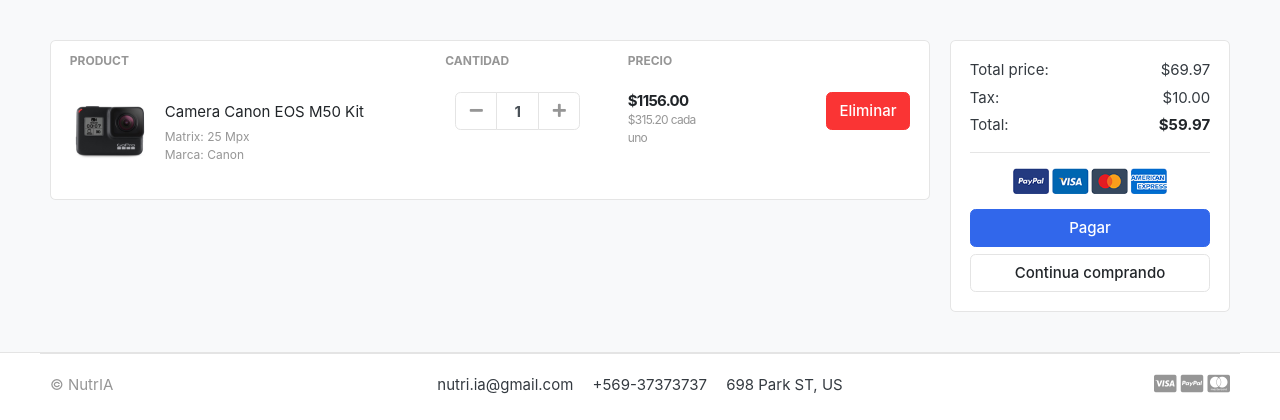
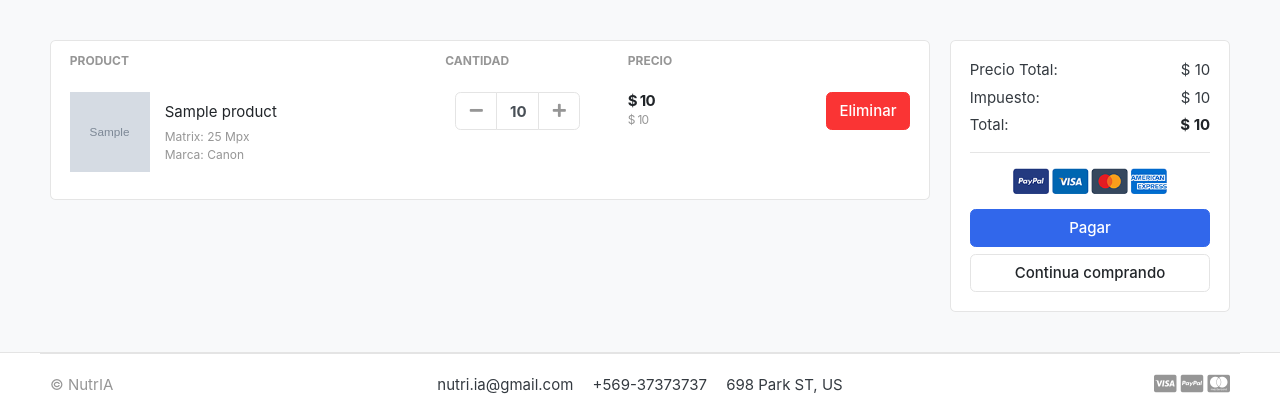
Before and after one commit to franciscapr/ecommerce, a Django app: template templates/store/cart.html in a window 1280 px wide. Shown: the part 120-540 px from the top of the page. Run offline with Django 5.2, Linux system fonts and the light colour scheme; the template is opened without the code that fills it: most values are stand-ins (such as "Sample title", 1, 10 or a date in 2020); grey boxes marked "Sample" are stand-in pictures; some web fonts are replaced.

Commit message:
actualizacion del precio

```diff
--- a/templates/store/cart.html
+++ b/templates/store/cart.html
@@ -20,12 +20,14 @@
     </tr>
     </thead>
     <tbody>
+
+        {% for cart_item in cart_items %}
     <tr>
         <td>
             <figure class="itemside align-items-center">
-                <div class="aside"><img src="./images/items/11.jpg" class="img-sm"></div>
+                <div class="aside"><img src="{{ cart_item.product.images.url }}" class="img-sm"></div>
                 <figcaption class="info">
-                    <a href="#" class="title text-dark">Camera Canon EOS M50 Kit</a>
+                    <a href="#" class="title text-dark">{{ cart_item.product.product_name }}</a>
                     <p class="text-muted small">Matrix: 25 Mpx <br> Marca: Canon</p>
                 </figcaption>
             </figure>
@@ -34,44 +36,47 @@
                         <div class="col">
                             <div class="input-group input-spinner">
                                 <div class="input-group-prepend">
-                                <button class="btn btn-light" type="button" id="button-plus"> <i class="fa fa-minus"></i> </button>
+                                <button class="btn btn-light" type="button" id="button-plus"> <i class="fa fa-minus"></i></button>
                                 </div>
-                                <input type="text" class="form-control"  value="1">
+                                <input type="text" class="form-control"  value="{{ cart_item.quantity }}">
                                 <div class="input-group-append">
-                                <button class="btn btn-light" type="button" id="button-minus"> <i class="fa fa-plus"></i> </button>
+                                <a href="{% url 'add_cart' cart_item.product.id %}" class="btn btn-light" type="button" id="button-minus"> <i class="fa fa-plus"></i></a>
                                 </div>
-                            </div> <!-- input-group.// -->
-                        </div> <!-- col.// -->
+                            </div>
+                        </div>
         </td>
         <td>
             <div class="price-wrap">
-                <var class="price">$1156.00</var>
-                <small class="text-muted"> $315.20 cada uno </small>
+                <var class="price">$ {{ cart_item.sub_total }}</var>
+                <small class="text-muted">$ {{ cart_item.product.price }}</small>
             </div>
         </td>
         <td class="text-right">
-        <a href="" class="btn btn-danger"> Eliminar</a>
+        <a href="" class="btn btn-danger">Eliminar</a>
         </td>
     </tr>
+    {% endfor %}
+
     </tbody>
     </table>
     </div>
         </aside>
+
         <aside class="col-lg-3">
 
             <div class="card">
             <div class="card-body">
                 <dl class="dlist-align">
-                  <dt>Total price:</dt>
-                  <dd class="text-right">$69.97</dd>
+                  <dt>Precio Total:</dt>
+                  <dd class="text-right">$ {{ total }}</dd>
                 </dl>
                 <dl class="dlist-align">
-                  <dt>Tax:</dt>
-                  <dd class="text-right"> $10.00</dd>
+                  <dt>Impuesto:</dt>
+                  <dd class="text-right"> $ {{ tax }}</dd>
                 </dl>
                 <dl class="dlist-align">
                   <dt>Total:</dt>
-                  <dd class="text-right text-dark b"><strong>$59.97</strong></dd>
+                  <dd class="text-right text-dark b"><strong>$ {{ grand_total }}</strong></dd>
                 </dl>
                 <hr>
                 <p class="text-center mb-3">
```
Also changed, not shown: carts/models.py (+6 -1 lines), carts/views.py (+23 -2 lines), db.sqlite3.
